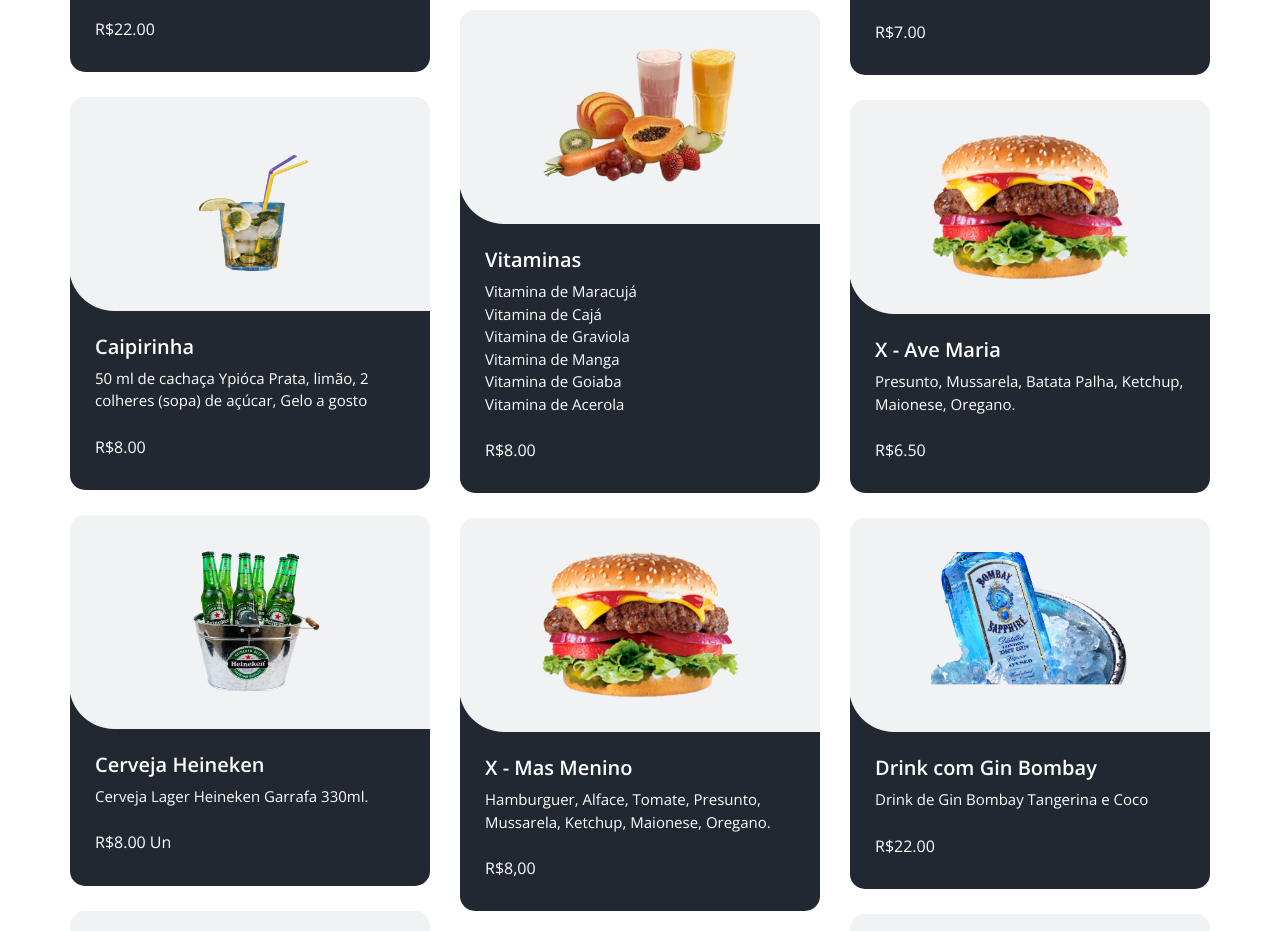
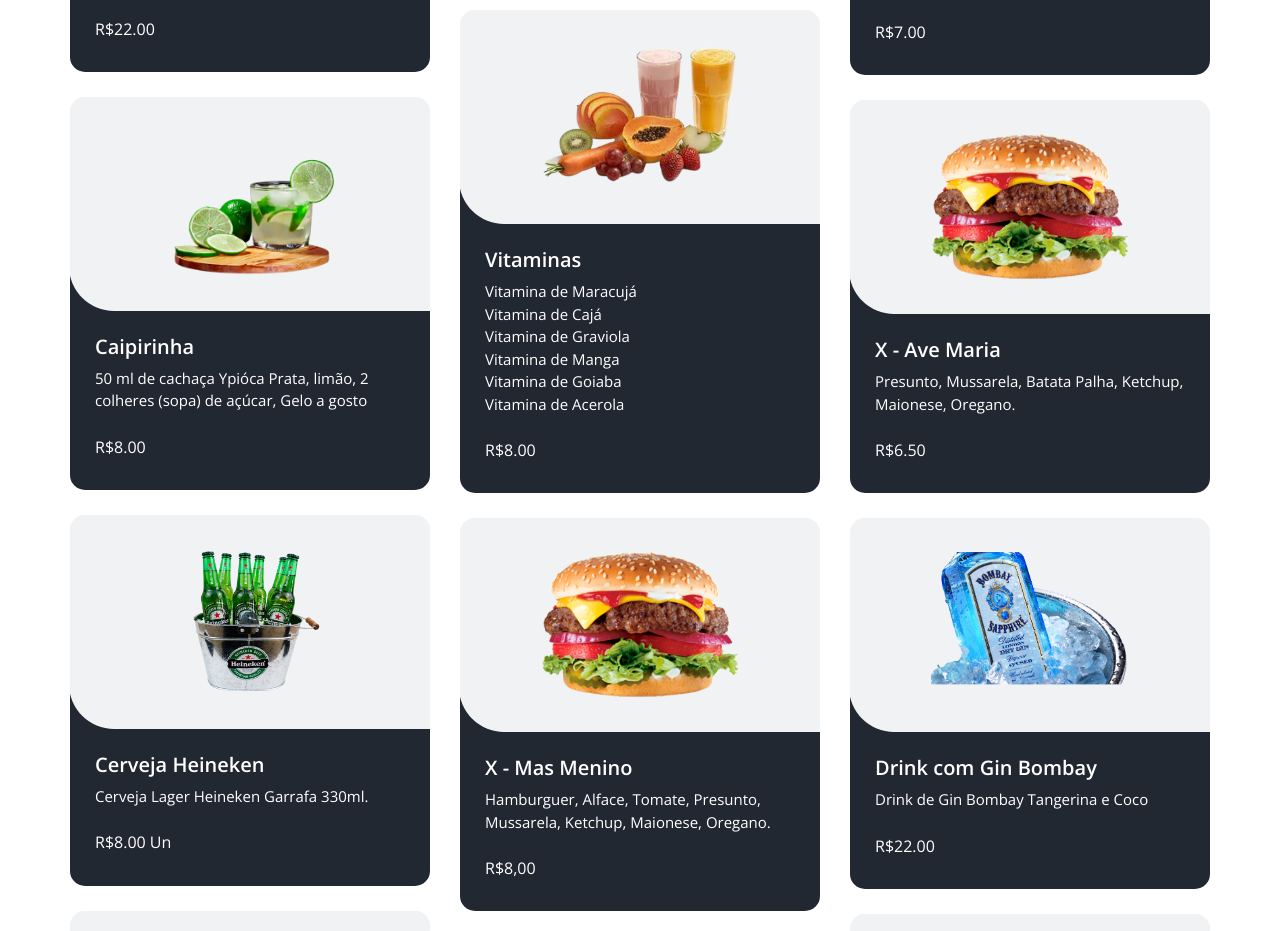
Before and after one commit to jrjrjuquia/oArriEgua, a plain HTML site: page index.html in a window 1280 px wide. Shown: the part 3203-4134 px from the top of the page. Drawn offline with nearby package versions, Linux system fonts and the light colour scheme; some packages are replaced by stand-ins of ours.

Commit message:
ArriEgua
26/06/2022
hrs 15:47

```diff
--- a/index.html
+++ b/index.html
@@ -532,7 +532,7 @@
             <div class="box">
               <div>
                 <div class="img-box">
-                  <img src="images/caipirinha.png" alt="">
+                  <img src="images/caipirinha..png" alt="">
                 </div>
                 <div class="detail-box">
                   <h5>
```
Also changed, not shown: images/caipirinha..png (added), images/caipirinha.jpg (added).
